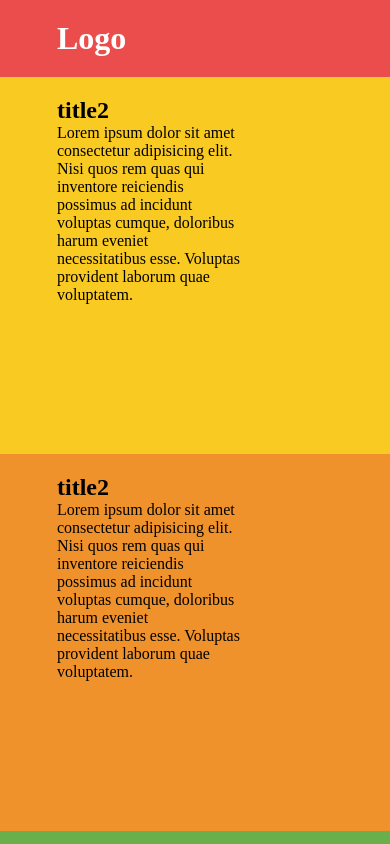
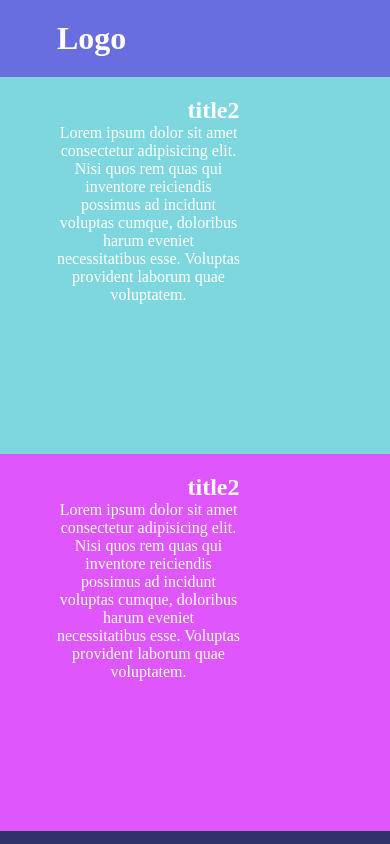
Before and after one commit to RamonGVG/p1-html-css, a plain HTML site: page week6/opdracht7/index.html in a window 390 px wide. Shown: the top 844 px of the page. Drawn offline with Linux system fonts and the light colour scheme; a web font is replaced by a local one.

Commit message:
opdracht 7

```diff
--- a/week6/opdracht7/style.css
+++ b/week6/opdracht7/style.css
@@ -36,3 +36,47 @@
     padding-bottom: 0;
     padding-left: 57px;
 }
+@media screen and (max-width: 1023px) {
+body {
+    .titel{
+        background-color: #FF6B81;
+        text-align: center;
+    }
+    .een{
+        background-color:#FE4657 ;
+        color: white;
+    }
+    .twee{
+        background-color:#5352EC ;
+        color: white;
+    }
+    .drie{
+        background-color:#3742F9 ;
+        color: white;
+    }
+
+}
+}
+@media screen and (max-width: 767px) {
+    body {
+        .titel{
+            background-color: #686DE0;
+            text-align: left;
+        }
+        .een{
+            background-color:#7ED6DF ;
+            color: white;
+            text-align: center;
+        }
+        .twee{
+            background-color:#E056FD;
+            color: white;
+            text-align: center;
+        }
+        .drie{
+            background-color:#30336A ;
+            color: white;
+            text-align: center;
+        }
+    }
+  }
```
Also changed, not shown: week 1/opracht 2.1/index.html (+5 -5 lines).
